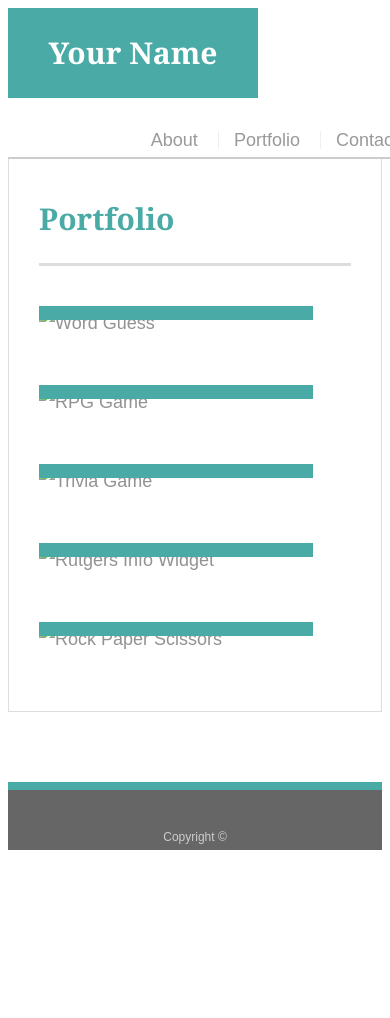
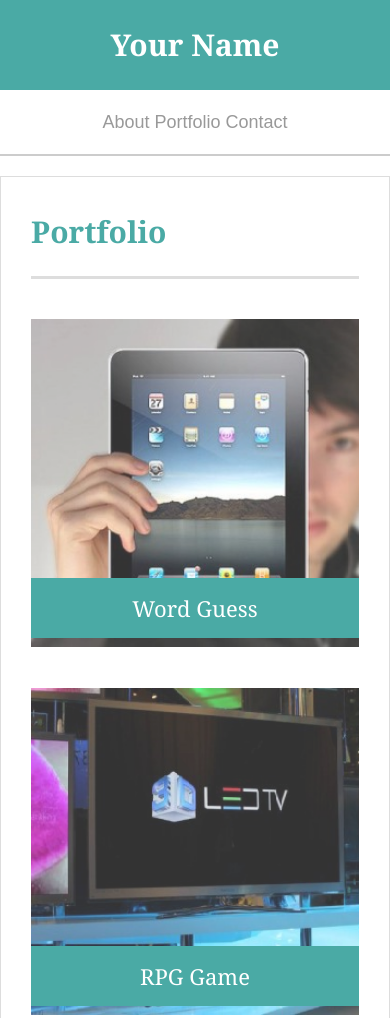
Before and after one commit to MSauermilch/Responsive-Portfolio, a plain HTML site: page portfolio.html in a window 390 px wide. Shown: the top 1018 px of the page. Before the commit the page ends 858 px from the top, so only its background shows below. Drawn offline with Linux system fonts and the light colour scheme.

Commit message:
final push

```diff
--- a/assets/css/style.css
+++ b/assets/css/style.css
@@ -1,20 +1,49 @@
+@import url("reset.css");
+
 body {
   font-family: Arial, "Helvetica Neue", Helvetica, sans-serif;
+
+  /* Typography */
   font-size: 18px;
   line-height: 34px;
-    color: #777777;
+  color: #777;
+
+  /* Visual */
   background: url("../images/concrete_seamless.png");
 }
 
 * {
+  /* Box-model */
   box-sizing: border-box;
+
+  /* Positioning */
+  margin: 0;
+}
+
+html,
+body {
+  height: 100%;
 }
 
 /* general */
 
+.wrapper {
+  height: auto !important;
+  height: 100%;
+
+  /* Box-model */
+  min-height: 100%;
+
+  /* Positioning */
+  margin: 0 auto -100px;
+}
+
 .container {
+  /* Box-model */
   width: 100%;
   max-width: 960px;
+
+  /* Positioning */
   margin: 0 auto;
   clear: both;
 }
@@ -33,16 +62,22 @@ body {
 h1,
 h2,
 h3 {
+  /* Typography */
   font-family: Georgia, Times, "Times New Roman", serif;
   font-weight: 700;
   color: #4aaaa5;
 }
 
 h1 {
+  /* Box-model */
   padding-bottom: 20px;
+
+  /* Typography */
   font-size: 30px;
   line-height: 49px;
-    border-bottom: 3px solid #dddddd;
+
+  /* Visual */
+  border-bottom: 3px solid #ddd;
 }
 
 h2,
@@ -55,90 +90,193 @@ body {
 #masthead {
   position: fixed;
   z-index: 99;
+
+  /* Box-model */
   width: 100%;
+
+  /* Positioning */
   margin: 0 0 30px;
   overflow: auto;
-    color: #ffffff;
-    background: #ffffff;
-    border-bottom: 2px solid #cccccc;
+
+  /* Typography */
+  color: #fff;
+  background: #fff;
+
+  /* Visual */
+  border-bottom: 2px solid #ccc;
 }
 
 #logo {
   float: left;
+
+  /* Box-model */
   width: 250px;
   height: 90px;
+
+  /* Typography */
   font-family: Georgia, Times, "Times New Roman", serif;
   font-size: 30px;
   font-weight: 700;
   line-height: 90px;
-    color: #ffffff;
+  color: #fff;
   text-align: center;
   text-decoration: none;
+
+  /* Visual */
   background: #4aaaa5;
 }
 
 nav {
+  /* Box-model */
   float: right;
+
+  /* Positioning */
   margin-top: 25px;
 }
 
-  nav a {
+nav li {
   display: inline-block;
+
+  /* Box-model */
   padding-left: 15px;
+
+  /* Positioning */
   margin-left: 15px;
+
+  /* Typography */
   line-height: 18px;
-    color: #999;
-    text-decoration: none;
+
+  /* Visual */
   border-left: 1px solid #efefef;
 }
 
-  nav a:first-child {
+nav a {
+  /* Typography */
+  color: #999;
+  text-decoration: none;
+}
+
+nav a:hover {
+  color: #666;
+}
+
+nav li:first-child {
+  /* Box-model */
+  padding-left: 0;
+
+  /* Positioning */
+  margin-left: 0;
+
+  /* Visual */
   border-left: 0 none;
 }
 
 /* footer */
 
+footer,
+.push {
+  height: 100px;
+}
+
 footer {
+  /* Box-model */
   padding: 30px 0;
+
+  /* Positioning */
   clear: both;
   font-size: 12px;
-    color: #ffffff;
-    color: #cccccc;
+
+  /* Typography */
+  color: #ccc;
   text-align: center;
-    background: #666666;
+
+  /* Visual */
+  background: #666;
   border-top: 8px solid #4aaaa5;
-    height: 50px;
 }
 
-  h3, h2 {
+/* sidebar */
+
+.sidebar {
+  float: right;
+  width: 100%;
+  max-width: 270px;
+
+  /* Box-model */
+  padding: 30px;
+
+  /* Positioning */
+  margin-bottom: 20px;
+  background: #fff;
+
+  /* Visual */
+  border: 1px solid #ddd;
+}
+
+h3,
+.sidebar h2 {
+  /* Box-model */
   padding-bottom: 20px;
+
+  /* Positioning */
   margin-bottom: 15px;
+
+  /* Typography */
   line-height: 22px;
-    border-bottom: 2px solid #eeeeee;
+
+  /* Visual */
+  border-bottom: 2px solid #eee;
+}
+
+.sidebar li {
+  /* Box-model */
+  float: left;
+  width: 62px;
+  height: 62px;
+
+  /* Positioning */
+  margin-top: 8px;
+  margin-right: 10px;
+}
+
+.sidebar img {
+  max-width: 100%;
+}
+
+.sidebar li:last-child {
+  margin-right: 0;
 }
 
 /* main */
 
-  #main-container {
+main {
   padding-top: 130px;
-    min-height: calc(100vh - 70px);
 }
 
 .main-section {
   float: left;
   width: 100%;
-    max-width: 960px;
+  max-width: 650px;
+
+  /* Box-model */
   padding: 30px;
+
+  /* Positioning */
   margin: 0 0 40px;
-    background: #ffffff;
-    border: 1px solid #dddddd;
+  background: #fff;
+
+  /* Visual */
+  border: 1px solid #ddd;
 }
 
 /* portfolio page */
 
 .work {
+  /* Positioning */
   position: relative;
   float: left;
+
+  /* Box-model */
   width: 274px;
   margin: 20px 0 25px;
   overflow: auto;
@@ -149,30 +287,47 @@ body {
 }
 
 .work img {
+  /* Box-model */
   width: 100%;
+
+  /* Visual */
   border: 0 none;
+
+  /* Misc */
   opacity: 0.8;
 }
 
 .work h3 {
+  /* Positioning */
   position: absolute;
   bottom: 20px;
   width: 100%;
+
+  /* Box-model */
   padding: 15px;
   margin-bottom: 0;
   font-weight: 300;
   line-height: 30px;
-    color: #ffffff;
+
+  /* Typography */
+
+  color: #fff;
   text-align: center;
   background: #4aaaa5;
+
+  /* Visual */
   border-bottom: 0;
 }
 
 .auth-image {
   float: left;
+
+  /* Box-model */
   width: 200px;
   height: auto;
   margin-top: 10px;
+
+  /* Positioning */
   margin-right: 25px;
 }
 
@@ -190,6 +345,7 @@ body {
 input[type=text],
 input[type=email],
 textarea {
+  /* Box-model */
   display: block;
   width: 100%;
 }
@@ -197,10 +353,15 @@ body {
 input[type=text],
 input[type=email],
 textarea {
+  /* Box-model */
   height: 35px;
   padding: 0 10px;
+
+  /* Typography */
   font-size: 14px;
-    border: 1px solid #dddddd;
+
+  /* Visual */
+  border: 1px solid #ddd;
 }
 
 textarea {
@@ -208,10 +369,102 @@ body {
 }
 
 input[type=submit] {
+  /* Box-model */
   padding: 10px 30px;
   font-size: 18px;
-    color: #ffffff;
+
+  /* Typography */
+  color: #fff;
+
+  /* Misc */
   cursor: pointer;
   background: #4aaaa5;
+
+  /* Visual */
   border: 0 none;
+
 }
+
+@media only screen and (max-width:980px) {
+  nav {
+    margin-right: 5px;
+  }
+}
+
+
+@media only screen and (max-width: 768px) {
+  .main-section,
+  .sidebar {
+    max-width: 100%;
+  }
+
+  main {
+    overflow: auto;
+  }
+
+  .work {
+    /* Box-model */
+    width: 47%;
+
+    /* Positioning */
+    margin-bottom: 10px;
+  }
+
+  .work:nth-child(even) {
+    margin-right: 0;
+  }
+
+  .work:nth-child(odd) {
+    float: right;
+  }
+
+  .auth-image {
+    width: 50%;
+  }
+
+  .sidebar {
+    margin-bottom: 40px;
+  }
+}
+
+@media only screen and (max-width: 640px){
+  #masthead {
+    /* Positioning */
+    position: static;
+    margin-bottom: 20px;
+  }
+
+  header .container {
+    padding: 0;
+  }
+
+  main.container {
+    padding-top: 0;
+  }
+
+  #logo,
+  .work,
+  .auth-image {
+    width: 100%;
+  }
+
+  nav {
+    /* Box-model */
+    width: 100%;
+
+    /* Positioning */
+    margin: 15px 0;
+
+    /* Typography */
+    text-align: center;
+  }
+
+  nav a {
+    /* Box-model */
+    width: 30%;
+    padding-left: 0;
+
+    /* Positioning */
+    margin-left: 0;
+  }
+}
--- a/portfolio.html
+++ b/portfolio.html
@@ -25,27 +25,27 @@
       <h1>Portfolio</h1>
 
       <div class="work">
-        <img src="assets/images/technics-q-c-640-480-1.jpg" alt="Word Guess">
+        <img src="assets/images/1.png" alt="Word Guess">
 
         <h3>Word Guess</h3>
       </div>
       <div class="work">
-        <img src="assets/images/technics-q-c-640-480-2.jpg" alt="RPG Game">
+        <img src="assets/images/2.png" alt="RPG Game">
 
         <h3>RPG Game</h3>
       </div>
       <div class="work">
-        <img src="assets/images/technics-q-c-640-480-5.jpg" alt="Trivia Game">
+        <img src="assets/images/3.png" alt="Trivia Game">
 
         <h3>Trivia Game</h3>
       </div>
       <div class="work">
-        <img src="assets/images/technics-q-c-640-480-7.jpg" alt="Rutgers Info Widget">
+        <img src="assets/images/4.jpg" alt="Rutgers Info Widget">
 
         <h3>Rutgers Info Widget</h3>
       </div>
       <div class="work">
-        <img src="assets/images/technics-q-c-640-480-9.jpg" alt="Rock Paper Scissors">
+        <img src="assets/images/5.jpg" alt="Rock Paper Scissors">
 
         <h3>Rock Paper Scissors</h3>
       </div>
```
Also changed, not shown: index.html (+18 -7 lines), assets/images/1.png (added), assets/images/2.png (added), assets/images/3.png (added), assets/images/4.jpg (added), assets/images/5.jpg (added), assets/images/Self_1.jpg (added), assets/images/ricepaper2/readme.txt (added), assets/images/ricepaper2/ricepaper2.png (added), assets/images/ricepaper2/ricepaper2_@2X.png (added). Lines whose indentation alone changed are shown as unchanged.
